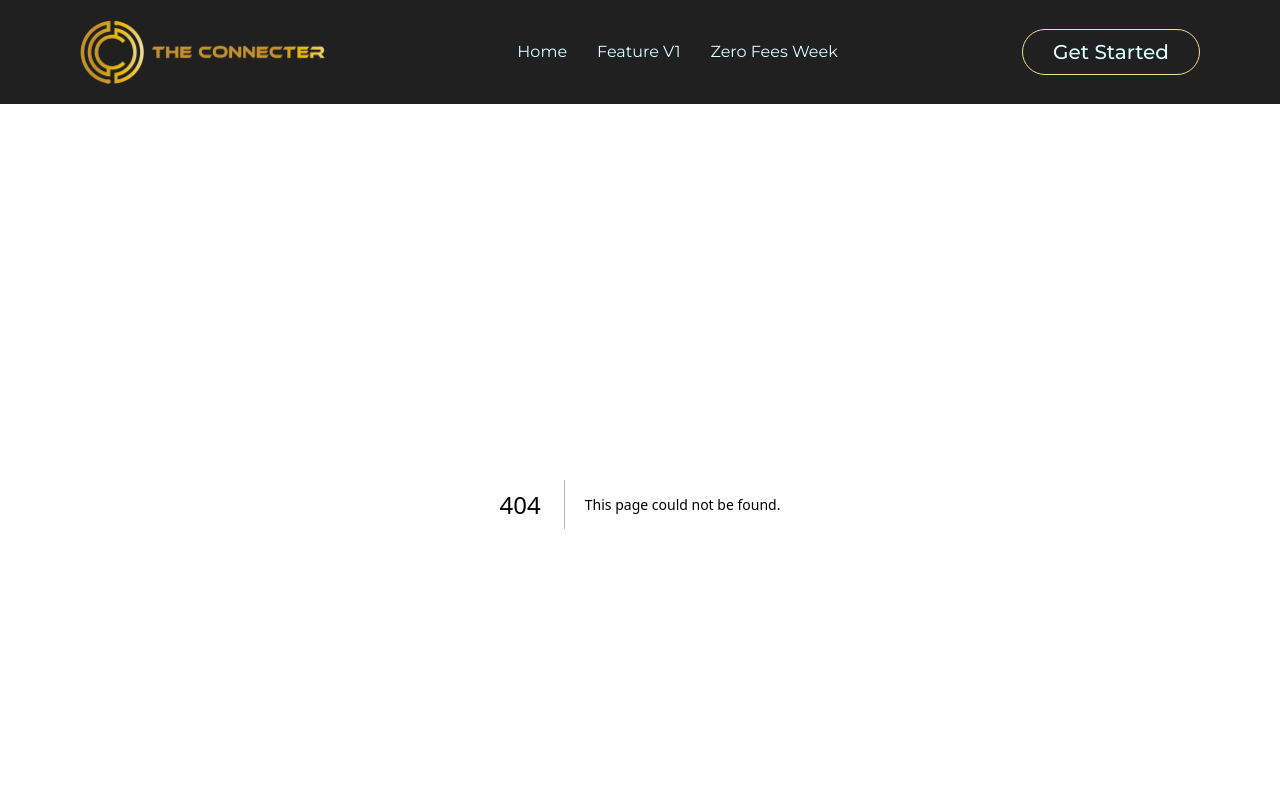
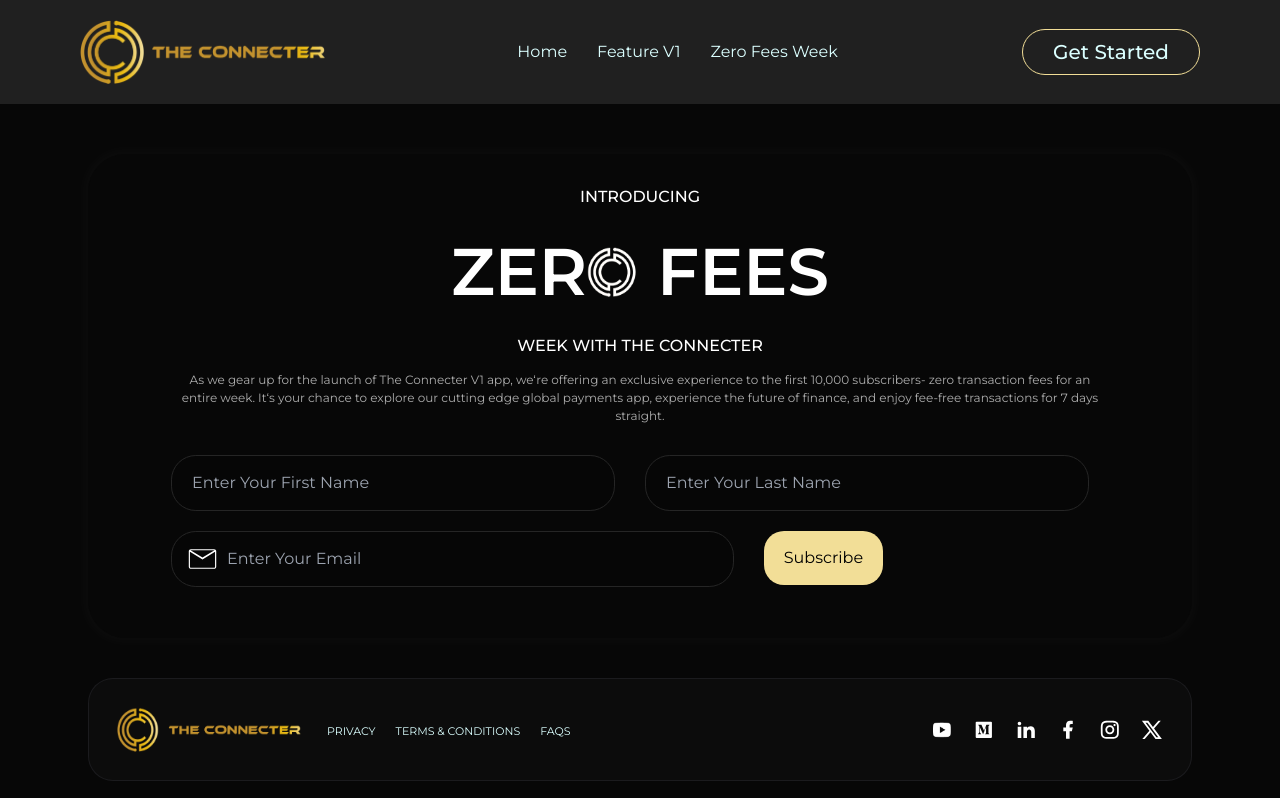
Before and after one commit to MoazamAli45/Connecter, a Next.js app: page /subscribe in a window 1280 px wide. Before the commit this address had no page. Shown: the top 798 px of the page. Built offline with nearby package versions, Linux system fonts and the light colour scheme.

Commit message:
Add subscribe page and related components

```diff
--- a/app/components/Feature/Subscribe.jsx
+++ b/app/components/Feature/Subscribe.jsx
@@ -1,3 +1,5 @@
+import { SubscribeButton } from "@/app/shared/Button";
+import { EmailInput, TextInput } from "@/app/shared/Input";
 import Wrapper from "@/app/shared/Wrapper";
 import Mail from "@/app/shared/svg/Mail";
 import Link from "next/link";
@@ -41,29 +43,14 @@
               {/*   FORM  */}
               <div className="flex flex-col custom-md:mt-[10px]">
                 <div className="flex flex-col   sm:flex-row gap-[20px] custom-md:gap-[30px] lg:pr-[20px]">
-                  <input
-                    type="text"
-                    placeholder="Enter Your First Name"
-                    className="subscribe-input-text sm:w-1/2"
-                  />
-                  <input
-                    type="text"
-                    placeholder="Enter Your Last Name"
-                    className="subscribe-input-text sm:w-1/2"
-                  />
+                  <TextInput placeholder={"Enter Your First Name"} />
+                  <TextInput placeholder={"Enter Your Last Name"} />
                 </div>
                 {/*   DOWN INPUT  */}
                 <div className="flex flex-col sm:flex-row gap-[20px] custom-md:gap-[30px] my-[20px] items-center">
-                  <div className="relative w-full sm:w-3/5">
-                    <input
-                      className="subscribe-input-email w-full " // Adjust padding to make room for the icon
-                      type="email"
-                      placeholder="Enter Your Email"
-                    />
-                    <Mail className="absolute left-[12px] top-1/2 transform -translate-y-1/2  text-gray-400" />
-                  </div>
+                  <EmailInput placeholder={"Enter Your Email"} />
                   <div className="w-full sm:w-1/3">
-                    <button className="subscribe-btn">Subscribe</button>
+                    <SubscribeButton> Subscribe</SubscribeButton>
                   </div>
                 </div>
               </div>
--- a/app/components/Home/Hero.jsx
+++ b/app/components/Home/Hero.jsx
@@ -1,10 +1,13 @@
+"use client";
 import { PrimaryButton } from "@/app/shared/Button";
 import Typography from "@/app/shared/Typography";
 import Wrapper from "@/app/shared/Wrapper";
 import Image from "next/image";
 import React from "react";
+import { useRouter } from "next/navigation";
 
 const Hero = () => {
+  const router = useRouter();
   return (
     <section className="mt-[30px] custom-md:mt-[60px] mb-[40px] relative">
       <Wrapper styles="px-0 sm:px-8 custom-md:px-14 ">
@@ -27,7 +30,11 @@
           </Typography.H1>
           <div className=" flex flex-col gap-6 items-center">
             {" "}
-            <PrimaryButton>Get Started</PrimaryButton>
+            <PrimaryButton
+              onClick={() => router.push("/subscribe", { scroll: false })}
+            >
+              Get Started
+            </PrimaryButton>
             <div className="custom-xl:w-[662px] custom-xl:h-[602px]  w-[323px] h-[330px]   sm:w-[550px] sm:h-[498px]  max-w-full relative">
               <Image
                 src={"/home/hero.png"}
--- /dev/null
+++ b/app/components/Subscribe/Introduction.jsx
@@ -0,0 +1,62 @@
+import { SubscribeButton } from "@/app/shared/Button";
+import { EmailInput, TextInput } from "@/app/shared/Input";
+import Wrapper from "@/app/shared/Wrapper";
+import Image from "next/image";
+import React from "react";
+
+const Introduction = () => {
+  return (
+    <section className="my-[40px]">
+      <Wrapper>
+        <div className="subscribe-container flex flex-col gap-[20px] ">
+          {/*  TOP */}
+          <div className="flex flex-col gap-[13px] mt-[20px]">
+            <h4 className="text-[16px] font-medium text-white text-center">
+              INTRODUCING
+            </h4>
+            <h1 className=" text-[35px] custom-md:text-[66px] font-bold  text-white flex items-center text-center justify-center">
+              ZER
+              <div className="relative w-[35px] h-[35px] custom-md:w-[50px] custom-md:h-[50px] mr-[20px]">
+                <Image
+                  src="/subscribe/zero.png"
+                  alt="zero"
+                  fill
+                  priority
+                  className="w-full h-full"
+                />
+              </div>
+              <span> FEES</span>
+            </h1>
+            <h4 className="text-[16px] font-medium text-white text-center">
+              WEEK WITH THE CONNECTER
+            </h4>
+            <p className="text-[#ADADAD] text-[12px] leading-[18px] custom-md:w-[90%] mx-auto text-center">
+              As we gear up for the launch of The Connecter V1 app, we&lsquo;re
+              offering an exclusive experience to the first 10,000 subscribers-
+              zero transaction fees for an entire week. It&lsquo;s your chance
+              to explore our cutting edge global payments app, experience the
+              future of finance, and enjoy fee-free transactions for 7 days
+              straight.
+            </p>
+          </div>
+          {/*  BOTTOM  */}
+          <div className="flex flex-col custom-md:w-[90%] mx-auto  mb-[20px] w-full">
+            <div className="flex flex-col   sm:flex-row gap-[20px] custom-md:gap-[30px] lg:pr-[20px] ">
+              <TextInput placeholder={"Enter Your First Name"} />
+              <TextInput placeholder={"Enter Your Last Name"} />
+            </div>
+            {/*   DOWN INPUT  */}
+            <div className="flex flex-col sm:flex-row gap-[20px] custom-md:gap-[30px] my-[20px] ">
+              <EmailInput placeholder={"Enter Your Email"} />
+              <div className="w-full sm:w-1/3">
+                <SubscribeButton> Subscribe</SubscribeButton>
+              </div>
+            </div>
+          </div>
+        </div>
+      </Wrapper>
+    </section>
+  );
+};
+
+export default Introduction;
--- a/app/layout/Footer.jsx
+++ b/app/layout/Footer.jsx
@@ -43,12 +43,12 @@
           <div>
             <ul className="flex gap-[20px]">
               <li>
-                <Link href="">
+                <Link href="https://www.youtube.com/@theconnecterofficial">
                   <Image src="/yt.png" alt="yt" width={22} height={20} />
                 </Link>
               </li>
               <li>
-                <Link href="">
+                <Link href="https://medium.com/@theconnecterofficial/">
                   <Image
                     src={"/medium.svg"}
                     alt="medium"
@@ -58,7 +58,7 @@
                 </Link>
               </li>
               <li>
-                <Link href="">
+                <Link href="https://www.linkedin.com/company/theconnecter/">
                   <Image
                     src={"/linkedin.svg"}
                     alt="linkedin"
@@ -68,7 +68,7 @@
                 </Link>
               </li>
               <li>
-                <Link href="">
+                <Link href="https://www.facebook.com/theconnecterofficial">
                   <Image
                     src={"/fb.svg"}
                     alt="facebook"
@@ -78,7 +78,7 @@
                 </Link>
               </li>
               <li>
-                <Link href="">
+                <Link href="https://www.instagram.com/theconnecterofficial/">
                   <Image
                     src={"/instagram.svg"}
                     alt="instagram"
@@ -88,7 +88,7 @@
                 </Link>
               </li>
               <li>
-                <Link href="">
+                <Link href="https://twitter.com/ConnecterDeFi">
                   <Image src={"/x.svg"} alt="x" width={22} height={20} />
                 </Link>
               </li>
--- a/app/layout/Navbar.jsx
+++ b/app/layout/Navbar.jsx
@@ -3,9 +3,11 @@
 import React, { useRef } from "react";
 import Typography from "../shared/Typography";
 import { PrimaryButton } from "../shared/Button";
+import { useRouter } from "next/navigation";
 
 const Navbar = () => {
   const toggleRef = useRef();
+  const router = useRouter();
 
   //     FOR NAVLIST REF
   const navRef = useRef();
@@ -49,10 +51,16 @@
                 </Typography.NavLink>
               </li>
               <li>
-                <Typography.NavLink href="/">Zero Fees Week</Typography.NavLink>
+                <Typography.NavLink href="/subscribe">
+                  Zero Fees Week
+                </Typography.NavLink>
               </li>
             </ul>
-            <PrimaryButton>Get Started</PrimaryButton>
+            <PrimaryButton
+              onClick={() => router.push("/subscribe", { scroll: false })}
+            >
+              Get Started
+            </PrimaryButton>
             {/*   HUMBERGER */}
             <div
               className="hamburger custom-md:hidden"
@@ -76,7 +84,9 @@
       >
         <Typography.NavLink href={"/"}>Home</Typography.NavLink>
         <Typography.NavLink href={"/feature"}>Feature V1</Typography.NavLink>
-        <Typography.NavLink href={"/"}>Zero Fees Week</Typography.NavLink>
+        <Typography.NavLink href={"/subscribe"}>
+          Zero Fees Week
+        </Typography.NavLink>
       </nav>
     </>
   );
--- a/app/shared/Button.jsx
+++ b/app/shared/Button.jsx
@@ -22,3 +22,15 @@
     </Link>
   );
 };
+
+export const SubscribeButton = ({ children, styles, style, onClick }) => {
+  return (
+    <button
+      className={`subscribe-btn ${styles}`}
+      onClick={onClick}
+      style={style}
+    >
+      {children}
+    </button>
+  );
+};
--- /dev/null
+++ b/app/shared/Input.jsx
@@ -0,0 +1,32 @@
+import Mail from "./svg/Mail";
+
+export const EmailInput = ({
+  placeholder,
+  styles = "w-full sm:w-3/5",
+  style,
+}) => {
+  return (
+    <div className={`relative ${styles}`} style={style}>
+      <input
+        className="subscribe-input-email w-full " // Adjust padding to make room for the icon
+        type="email"
+        placeholder={placeholder}
+      />
+      <Mail className="absolute left-[12px] top-1/2 transform -translate-y-1/2  text-gray-400" />
+    </div>
+  );
+};
+
+export const TextInput = ({
+  placeholder,
+  styles = "w-full sm:w-1/2",
+  style,
+}) => {
+  return (
+    <input
+      type="text"
+      placeholder={placeholder}
+      className={`subscribe-input-text ${styles}`}
+    />
+  );
+};
--- /dev/null
+++ b/app/subscribe/page.js
@@ -0,0 +1,12 @@
+import React from "react";
+import Introduction from "../components/Subscribe/Introduction";
+
+const Subscribe = () => {
+  return (
+    <main>
+      <Introduction />
+    </main>
+  );
+};
+
+export default Subscribe;
```
Also changed, not shown: public/subscribe/zero.png (added).
